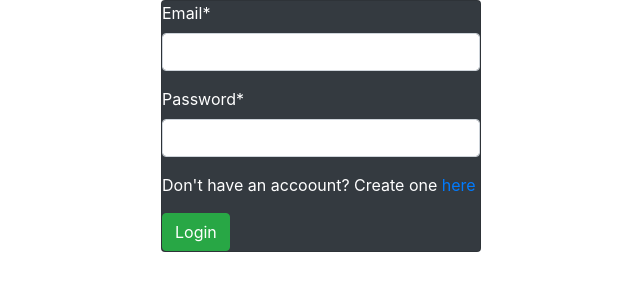
After one commit to Dragoned/amazon_bot, a Django app: page /login/ in a window 1280 px wide. The commit adds this page. Shown: the top 300 px of the page, without its empty margins (319-959 px from the left). Run offline with Django 3.2, Linux system fonts and the light colour scheme; some libraries are stand-ins or nearby versions.

Commit message:
user loggin logout registration

```diff
--- a/AmazonBotDjango/Account/forms.py
+++ b/AmazonBotDjango/Account/forms.py
@@ -1,5 +1,7 @@
 from django import forms
-from django.contrib.auth.forms import UserCreationForm
+from django.contrib.auth.forms import UserCreationForm, AuthenticationForm
+from django.contrib.auth import authenticate
+
 from .models import Account
 
 class RegisterForm(UserCreationForm):
@@ -8,3 +10,17 @@ class RegisterForm(UserCreationForm):
     class Meta:
         model = Account
         fields = ['email', 'username', 'password1', 'password2']
+
+class UserAuthenticationForm(forms.ModelForm):
+
+    password = forms.CharField(label="Password", widget=forms.PasswordInput)
+
+    class Meta:
+        model = Account
+        fields = ["email", "password"]
+
+    def clean(self):
+        email = self.cleaned_data["email"]
+        password = self.cleaned_data["password"]
+        if not authenticate(email=email, password=password):
+            raise forms.ValidationError("invalid email or password")
--- a/AmazonBotDjango/Account/models.py
+++ b/AmazonBotDjango/Account/models.py
@@ -52,8 +52,8 @@ class Account(AbstractBaseUser):
 
     objects = MyAccountManager()
 
-    USERNAME_FIELD = 'username'
-    REQUIRED_FIELDS = ['email']
+    USERNAME_FIELD = 'email'
+    REQUIRED_FIELDS = ['username']
 
     def __str__(self):
         return self.username
--- /dev/null
+++ b/AmazonBotDjango/Account/templates/Account/login.html
@@ -0,0 +1,21 @@
+{% extends "AmazonBotSites/base.html" %}
+
+{% block title %}
+	Login Here
+{% endblock %}
+
+{% load crispy_forms_tags %}
+
+{% block content %}
+
+	<div class="row justify-content-center">
+		<div class="card text-white bg-dark mb-3" style="width: 20rem;">
+			<form method="post" class="from-group">
+				{% csrf_token %}
+				{{form|crispy}}
+				<p>Don't have an accoount? Create one <a href="/register">here</a></p>
+				<button type="submit" class="btn btn-success">Login</button>
+			</form>
+		</div>
+	</div>
+{% endblock %}
--- a/AmazonBotDjango/Account/views.py
+++ b/AmazonBotDjango/Account/views.py
@@ -1,8 +1,17 @@
 from django.shortcuts import render, redirect
-from .forms import RegisterForm
+from django.contrib.auth import login, authenticate, logout
+from django.contrib import messages
+from django.contrib.auth.forms import AuthenticationForm
+
+from .forms import RegisterForm, UserAuthenticationForm
 # Create your views here.
 
+
 def register(response):
+    user = response.user
+    if user.is_authenticated:
+        return redirect("home")
+
     if response.method == 'POST':
         form = RegisterForm(response.POST)
         if form.is_valid():
@@ -12,4 +21,34 @@ def register(response):
     else:
         form = RegisterForm()
 
-    return render(response, "Account/register.html", {'form':form})
+    return render(response, "Account/register.html", {'form': form})
+
+
+def logout_view(request):
+    logout(request)
+    return redirect("home")
+
+
+def login_view(request):
+
+    user = request.user
+    if user.is_authenticated:
+        return redirect("home")
+
+    if request.POST:
+
+        print(request.POST)
+        form = UserAuthenticationForm(request.POST)
+        if form.is_valid():
+
+            email = request.POST['email']
+            password = request.POST['password']
+            user = authenticate(email=email, password=password)
+
+            if user:
+                login(request, user)
+                return redirect("home")
+
+    else:
+        form = UserAuthenticationForm()
+    return render(request=request, template_name="Account/login.html", context={"form": form})
--- a/AmazonBotDjango/AmazonBotDjango/urls.py
+++ b/AmazonBotDjango/AmazonBotDjango/urls.py
@@ -15,10 +15,12 @@ Including another URLconf
 """
 from django.contrib import admin
 from django.urls import path, include
-from Account import views as registerview
+from Account import views as accountview
 
 urlpatterns = [
     path('admin/', admin.site.urls),
-    path('register/', registerview.register, name='register'),
+    path('register/', accountview.register, name='register'),
+    path('login/', accountview.login_view, name='login'),
+    path('logout/', accountview.logout_view, name='logout'),
     path('', include('AmazonBotSites.urls'))
 ]
--- a/AmazonBotDjango/AmazonBotSites/templates/AmazonBotSites/base.html
+++ b/AmazonBotDjango/AmazonBotSites/templates/AmazonBotSites/base.html
@@ -1,5 +1,10 @@
+<!doctype html>
 <html>
     <head>
+        <meta charset="utf-8">
+        <meta name="viewport" content="width=device-width, initial-scale=1, shrink-to-fit=no">
+        <link rel="stylesheet" href="https://stackpath.bootstrapcdn.com/bootstrap/4.3.1/css/bootstrap.min.css" integrity="sha384-ggOyR0iXCbMQv3Xipma34MD+dH/1fQ784/j6cY/iJTQUOhcWr7x9JvoRxT2MZw1T" crossorigin="anonymous">
+
         <title>{% block title %}Tim's Site{% endblock %}</title>
     </head>
 
@@ -9,5 +14,8 @@
             {% endblock %}
         </div>
 
+        <script src="https://code.jquery.com/jquery-3.3.1.slim.min.js" integrity="sha384-q8i/X+965DzO0rT7abK41JStQIAqVgRVzpbzo5smXKp4YfRvH+8abtTE1Pi6jizo" crossorigin="anonymous"></script>
+        <script src="https://cdnjs.cloudflare.com/ajax/libs/popper.js/1.14.7/umd/popper.min.js" integrity="sha384-UO2eT0CpHqdSJQ6hJty5KVphtPhzWj9WO1clHTMGa3JDZwrnQq4sF86dIHNDz0W1" crossorigin="anonymous"></script>
+        <script src="https://stackpath.bootstrapcdn.com/bootstrap/4.3.1/js/bootstrap.min.js" integrity="sha384-JjSmVgyd0p3pXB1rRibZUAYoIIy6OrQ6VrjIEaFf/nJGzIxFDsf4x0xIM+B07jRM" crossorigin="anonymous"></script>
     </body>
 </html>
--- a/AmazonBotDjango/AmazonBotSites/templates/AmazonBotSites/list.html
+++ b/AmazonBotDjango/AmazonBotSites/templates/AmazonBotSites/list.html
@@ -2,6 +2,8 @@
 {% block title %}View List{% endblock %}
 
 {% block content %}
+
+	{% for prod in products %}
 		<h1>{{prod.name}}</h1>
 		{% for category in prod.category_set.all %}
 			<h3>{{category.name}}</h3>
@@ -11,4 +13,7 @@
 				<li>{{price.price}} - {{price.datetime}}</li>
 			{% endfor %}
 		</ul>
+	{% empty %}
+		<li>Non vi sono prodotti</li>
+	{% endfor %}
 {% endblock %}
--- a/AmazonBotDjango/AmazonBotSites/urls.py
+++ b/AmazonBotDjango/AmazonBotSites/urls.py
@@ -4,6 +4,6 @@ from django.urls import path
 from . import views
 
 urlpatterns = [
-path("<int:id>", views.index, name="index"),
+path("list", views.list, name="list"),
 path("", views.home, name="home")
 ]
--- a/AmazonBotDjango/AmazonBotSites/views.py
+++ b/AmazonBotDjango/AmazonBotSites/views.py
@@ -5,9 +5,9 @@ from .models import *
 
 # Create your views here.
 
-def index(response, id):
-	prod = Product.objects.get(id=id)
-	return render(response, "AmazonBotSites/list.html", {"prod":prod})
+def list(response):
+	prod = Product.objects.all()
+	return render(response, "AmazonBotSites/list.html", {"products":prod})
 
 def home(response):
 	prodlist = Product.objects.all()
--- a/main.py
+++ b/main.py
@@ -53,7 +53,6 @@
 
 import json
 import logging
-import pickle
 import re
 import threading
 import webbrowser
```
Also changed, not shown: AmazonBotDjango/Account/templates/Account/register.html (+5 -3 lines), AmazonBotDjango/AmazonBotDjango/settings.py (+14 -1 lines), AmazonBotDjango/AmazonBotSites/templates/AmazonBotSites/home.html (+15 -5 lines), requirements.txt (+19 -4 lines). Lines whose indentation alone changed are shown as unchanged.
